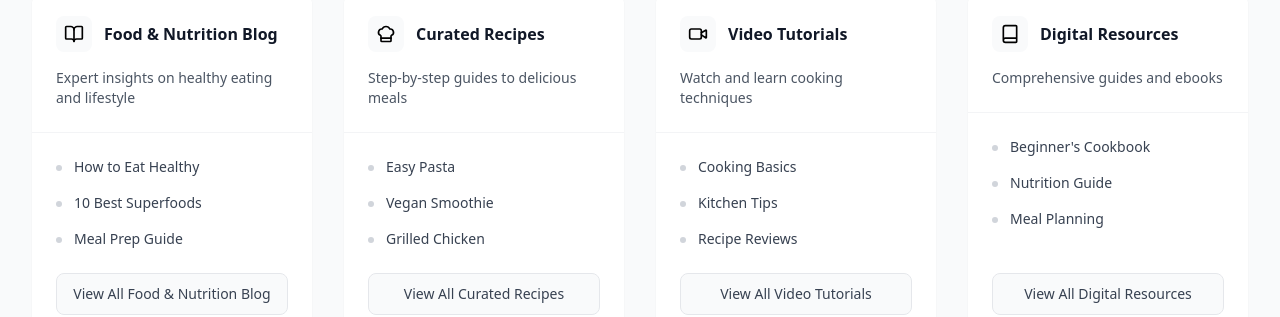
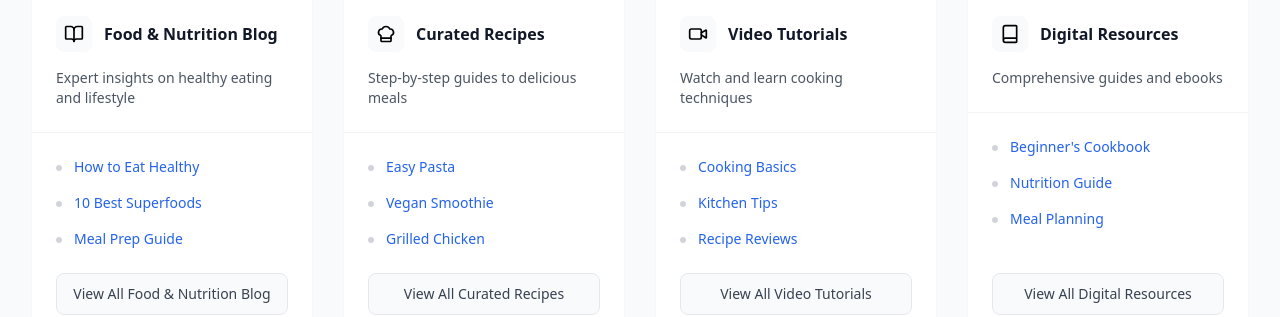
Before and after one commit to Ebubeuzor/rssreact, a React (Vite) app: page / in a window 1280 px wide. Shown: the part 2800-3117 px from the top of the page. Built offline with nearby package versions, Linux system fonts and the light colour scheme.

Commit message:
"Wrap item text in Link component with URL and styling"

```diff
--- a/src/views/component/ContentColumns.jsx
+++ b/src/views/component/ContentColumns.jsx
@@ -78,7 +78,14 @@ const ContentColumns = ({ content, isLoading }) => {
                       {items.slice(0, 3).map((item, index) => (
                         <li key={index} className="flex items-start">
                           <div className="h-1.5 w-1.5 rounded-full bg-gray-300 mt-2 mr-3"></div>
-                          <span className="text-gray-700 text-sm">{item}</span>
+                          <span className="text-gray-700 text-sm">
+                          <Link
+                            to={`/${category.toLowerCase()}/${index + 1}`}
+                            className="text-blue-600 hover:underline"
+                          >
+                            {item}
+                          </Link>
+                          </span>
                         </li>
                       ))}
                     </ul>
```
